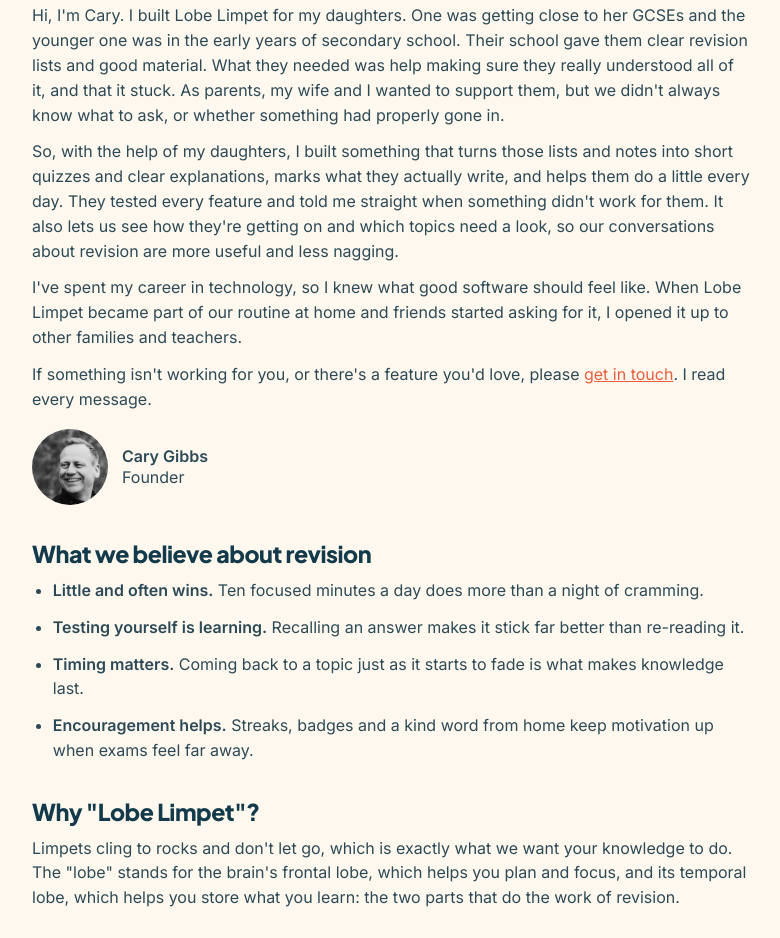
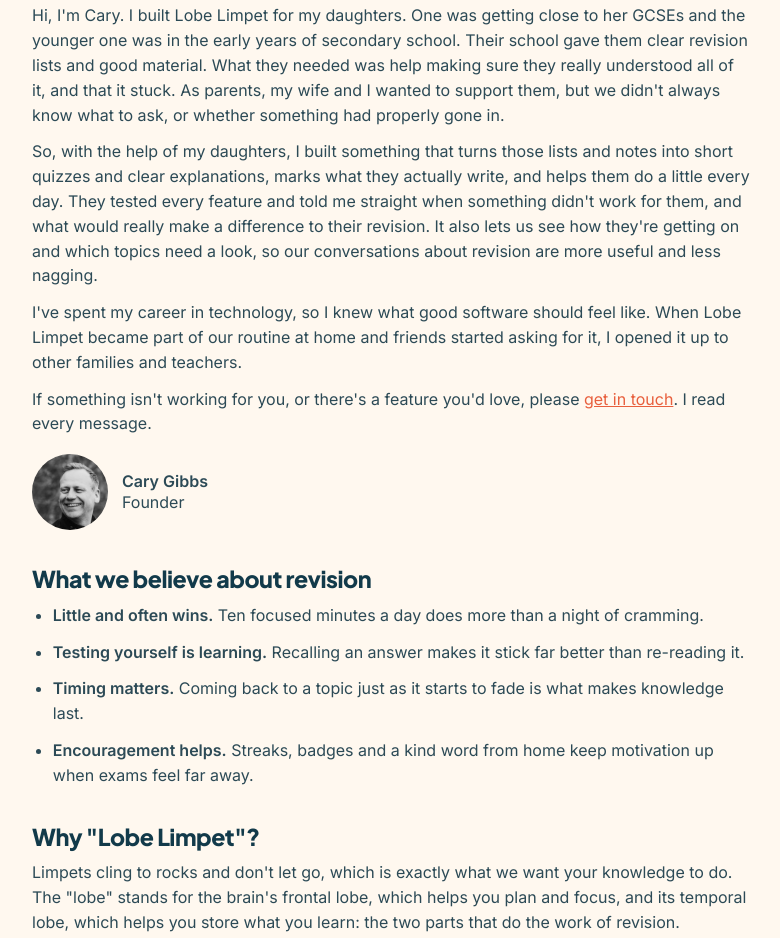
Before and after one commit to CaryGibbs/lobelimpet, a plain HTML site: page about.html in a window 1280 px wide. Shown: the part 871-1809 px from the top of the page, without its empty margins (88-868 px from the left). Drawn offline with Linux system fonts and the light colour scheme; no server answers.

Commit message:
Promote from dev (carygibbs.com/hub @ 6ac810e)
- About page: the daughters also said what would really make a difference to their revision

Co-Authored-By: Claude Opus 5.5 <noreply@anthropic.com>
Claude-Session: https://claude.ai/code/session_01FJnA9bjc7JuoKhuPiDyKVc

```diff
--- a/about.html
+++ b/about.html
@@ -23,7 +23,7 @@
 <h2>From the founder</h2>
 <img class="about-family" src="assets/images/about/family-walk.jpg?v=20261114m" width="1440" height="1064" alt="Cary, his wife and their two daughters walking hand in hand along a heathland path, seen from behind" loading="lazy">
 <p>Hi, I'm Cary. I built Lobe Limpet for my daughters. One was getting close to her GCSEs and the younger one was in the early years of secondary school. Their school gave them clear revision lists and good material. What they needed was help making sure they really understood all of it, and that it stuck. As parents, my wife and I wanted to support them, but we didn't always know what to ask, or whether something had properly gone in.</p>
-<p>So, with the help of my daughters, I built something that turns those lists and notes into short quizzes and clear explanations, marks what they actually write, and helps them do a little every day. They tested every feature and told me straight when something didn't work for them. It also lets us see how they're getting on and which topics need a look, so our conversations about revision are more useful and less nagging.</p>
+<p>So, with the help of my daughters, I built something that turns those lists and notes into short quizzes and clear explanations, marks what they actually write, and helps them do a little every day. They tested every feature and told me straight when something didn't work for them, and what would really make a difference to their revision. It also lets us see how they're getting on and which topics need a look, so our conversations about revision are more useful and less nagging.</p>
 <p>I've spent my career in technology, so I knew what good software should feel like. When Lobe Limpet became part of our routine at home and friends started asking for it, I opened it up to other families and teachers.</p>
 <p>If something isn't working for you, or there's a feature you'd love, please <a href="contact.html">get in touch</a>. I read every message.</p>
 <div class="about-sign"><img src="assets/images/about/cary.jpg?v=20261114m" width="400" height="400" alt="Cary Gibbs, smiling" loading="lazy"><p><strong>Cary Gibbs</strong><br>Founder</p></div>
```
